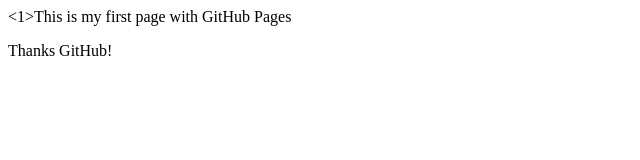
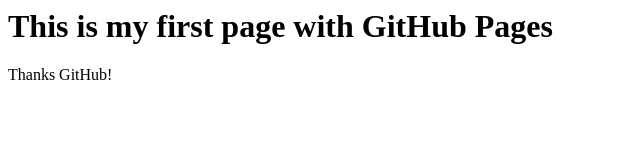
Before and after one commit to GCanzi1983/friendly-fortnight, a plain HTML site: page index.html in a window 1280 px wide. Shown: the whole page, without its empty margins (0-640 px from the left). Drawn offline with Linux system fonts and the light colour scheme.

Commit message:
Update index.html

```diff
--- a/index.html
+++ b/index.html
@@ -1,4 +1,4 @@
 <html>
-<1>This is my first page with GitHub Pages </1>
+<h1> This is my first page with GitHub Pages </h1>
 <p>Thanks GitHub!</p>
 </html>
```
